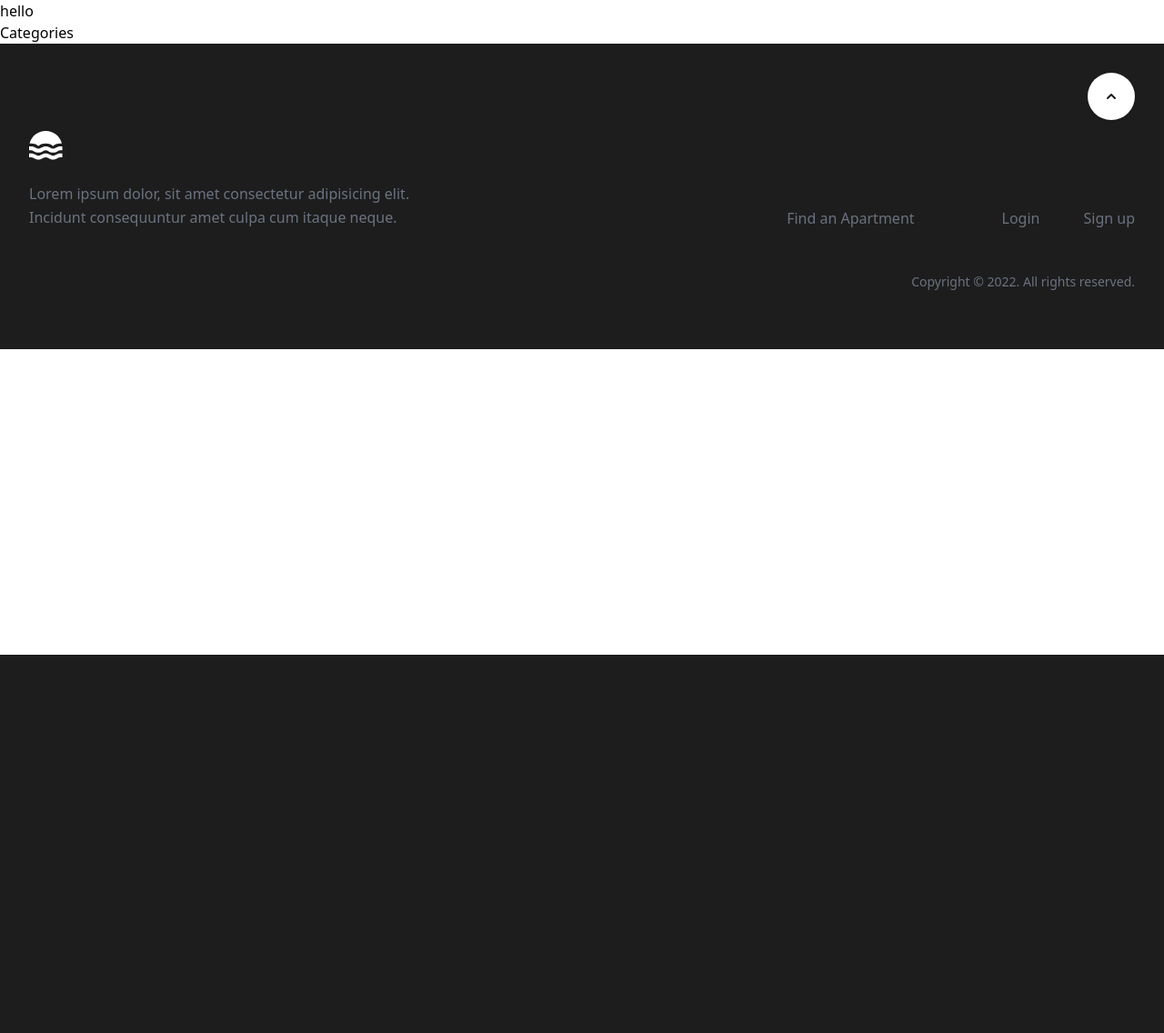
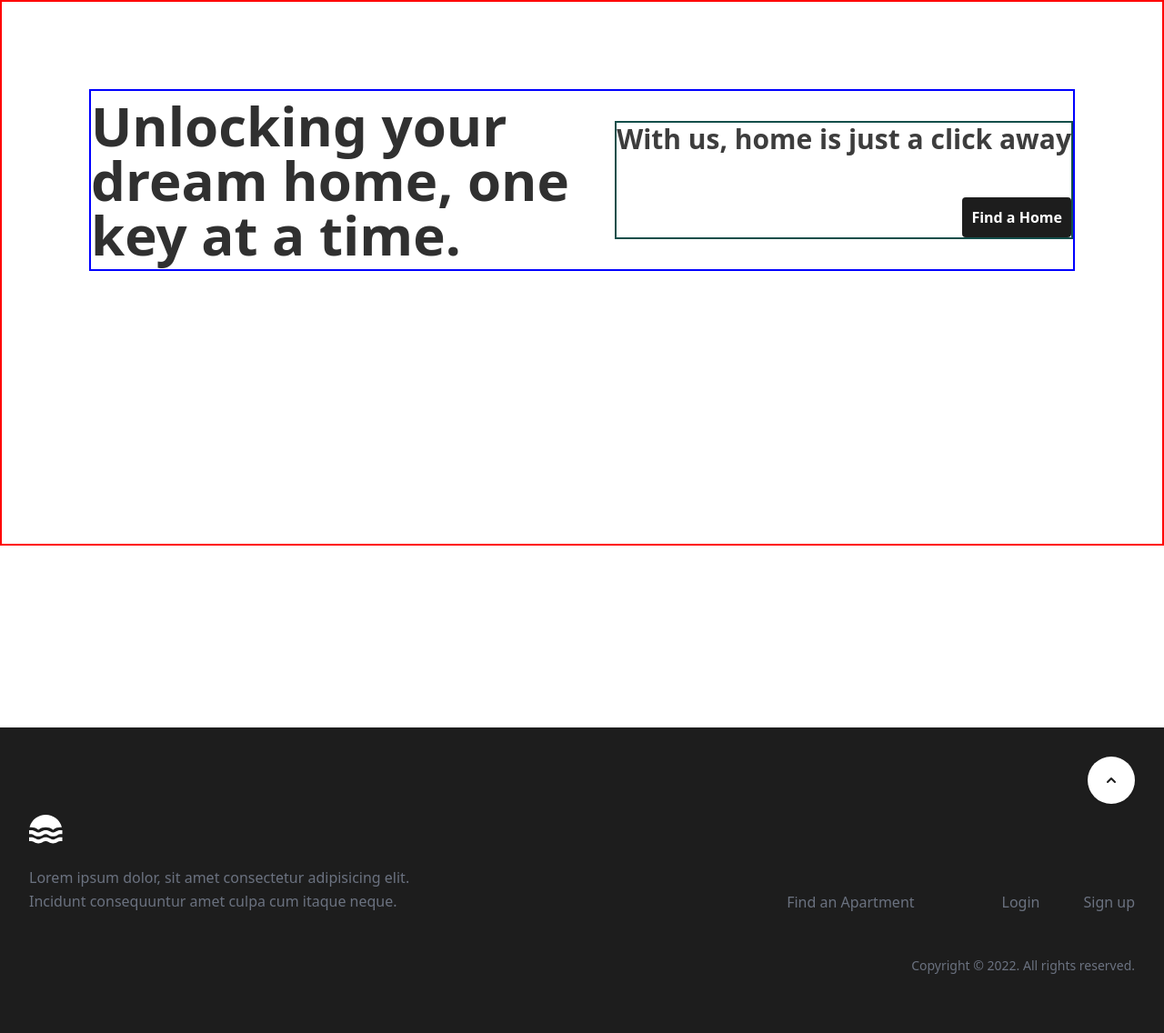
Before and after one commit to HarunaDev/realtor-marketplace, a Django app: page / in a window 1280 px wide. Shown: the part 80-1216 px from the top of the page at 91% size. Before the commit the page ends 800 px from the top, so only its background shows below. Run offline with Django 5.2, Linux system fonts and the light colour scheme; data that the repository does not hold is empty; some libraries are stand-ins or nearby versions.

Commit message:
styled banner top

```diff
--- a/realagent/core/templates/core/index.html
+++ b/realagent/core/templates/core/index.html
@@ -5,35 +5,17 @@
 {% endblock %}
 
 {% block content %}
-<h1>hello</h1>
+<main class="min-h-screen">
+    <section id="banner" class="border-2 border-[red] h-[600px] px-24 py-24">
+        <div class="flex justify-between items-center border-2 border-[blue] h-[200px]">
+            <h1 class="text-6xl text-[#303030] w-1/2 leading-none font-bold">Unlocking your dream home, one key at a time.</h1>
 
-{% for property in listings %}
+            <div class="flex flex-col justify-between items-end border-2 border-teal-900 h-2/3">
+                <h3 class="text-[#3d3d3d] font-semibold text-3xl">With us, home is just a click away</h3>
 
-<a href="{% url 'listing:detail' property.id %}">
-    <div>
-        <img class="w-[300px]" src="{{ property.thumbnail.url }}" alt="{{property.title}}">
-
-        <div>
-            <h1>{{ property.title }}</h1>
-            <p>{{ property.description }}</p>
-            <p>{{ property.created_at }}</p>
-            <p>{{ property.category }}, {{ property.price }}, {{ property.location }}</p>
+                <a class="bg-[#1d1d1d] px-2 py-2 border-2 border-[#1d1d1d] text-white font-semibold text-center rounded" href="#">Find a Home</a>
+            </div>
         </div>
-    </div>
-
-</a>
-{% endfor %}
-
-<div>
-    <h2>Categories</h2>
-
-    <div>
-        {% for category in categories %}
-        <h2>{{ category.name }}</h2>
-        <p>
-            {{ category.apartments.count }}
-        </p>
-        {% endfor %}
-    </div>
-</div>
+    </section>
+</main>
 {% endblock %}
--- a/realagent/theme/static/css/dist/styles.css
+++ b/realagent/theme/static/css/dist/styles.css
@@ -906,10 +950,38 @@ select {
   height: 100vh;
 }
 
+.h-\[\] {
+  height: ;
+}
+
+.h-\[600p\] {
+  height: 600p;
+}
+
+.h-\[600px\] {
+  height: 600px;
+}
+
+.h-\[300px\] {
+  height: 300px;
+}
+
+.h-\[200px\] {
+  height: 200px;
+}
+
+.h-2\/3 {
+  height: 66.666667%;
+}
+
 .min-h-full {
   min-height: 100%;
 }
 
+.min-h-screen {
+  min-height: 100vh;
+}
+
 .w-\[300px\] {
   width: 300px;
 }
@@ -966,10 +1070,30 @@ select {
   flex-wrap: wrap;
 }
 
+.place-items-center {
+  place-items: center;
+}
+
+.items-start {
+  align-items: flex-start;
+}
+
+.items-end {
+  align-items: flex-end;
+}
+
 .items-center {
   align-items: center;
 }
 
+.justify-start {
+  justify-content: flex-start;
+}
+
+.justify-end {
+  justify-content: flex-end;
+}
+
 .justify-center {
   justify-content: center;
 }
@@ -1046,6 +1195,33 @@ select {
   border-color: rgb(255 255 255 / var(--tw-border-opacity));
 }
 
+.border-\[red\] {
+  --tw-border-opacity: 1;
+  border-color: rgb(255 0 0 / var(--tw-border-opacity));
+}
+
+.border-\[\] {
+  border-color: ;
+}
+
+.border-\[blue\] {
+  --tw-border-opacity: 1;
+  border-color: rgb(0 0 255 / var(--tw-border-opacity));
+}
+
+.border-teal-900 {
+  --tw-border-opacity: 1;
+  border-color: rgb(19 78 74 / var(--tw-border-opacity));
+}
+
+.border-\[\!\] {
+  border-color: !;
+}
+
+.border-\[\#\] {
+  border-color: #;
+}
+
 .bg-\[\#1d1d1d\] {
   --tw-bg-opacity: 1;
   background-color: rgb(29 29 29 / var(--tw-bg-opacity));
@@ -1134,8 +1327,65 @@ select {
   padding-bottom: 1rem;
 }
 
+.px-3\.5 {
+  padding-left: 0.875rem;
+  padding-right: 0.875rem;
+}
+
+.px-8 {
+  padding-left: 2rem;
+  padding-right: 2rem;
+}
+
+.py-1 {
+  padding-top: 0.25rem;
+  padding-bottom: 0.25rem;
+}
+
+.py-24 {
+  padding-top: 6rem;
+  padding-bottom: 6rem;
+}
+
+.py-32 {
+  padding-top: 8rem;
+  padding-bottom: 8rem;
+}
+
+.px-16 {
+  padding-left: 4rem;
+  padding-right: 4rem;
+}
+
+.px-24 {
+  padding-left: 6rem;
+  padding-right: 6rem;
+}
+
+.py-6 {
+  padding-top: 1.5rem;
+  padding-bottom: 1.5rem;
+}
+
+.px-2 {
+  padding-left: 0.5rem;
+  padding-right: 0.5rem;
+}
+
+.pt-24 {
+  padding-top: 6rem;
+}
+
+.text-left {
+  text-align: left;
+}
+
 .text-center {
   text-align: center;
+}
+
+.text-right {
+  text-align: right;
 }
 
 .font-serif {
@@ -1157,6 +1407,36 @@ select {
   line-height: 1.25rem;
 }
 
+.text-3xl {
+  font-size: 1.875rem;
+  line-height: 2.25rem;
+}
+
+.text-base {
+  font-size: 1rem;
+  line-height: 1.5rem;
+}
+
+.text-4xl {
+  font-size: 2.25rem;
+  line-height: 2.5rem;
+}
+
+.text-6xl {
+  font-size: 3.75rem;
+  line-height: 1;
+}
+
+.text-lg {
+  font-size: 1.125rem;
+  line-height: 1.75rem;
+}
+
+.text-xl {
+  font-size: 1.25rem;
+  line-height: 1.75rem;
+}
+
 .font-bold {
   font-weight: 700;
 }
@@ -1189,6 +1469,34 @@ select {
   line-height: 1.625;
 }
 
+.leading-7 {
+  line-height: 1.75rem;
+}
+
+.leading-4 {
+  line-height: 1rem;
+}
+
+.leading-10 {
+  line-height: 2.5rem;
+}
+
+.leading-loose {
+  line-height: 2;
+}
+
+.leading-snug {
+  line-height: 1.375;
+}
+
+.leading-tight {
+  line-height: 1.25;
+}
+
+.leading-none {
+  line-height: 1;
+}
+
 .tracking-normal {
   letter-spacing: 0em;
 }
@@ -1230,6 +1538,90 @@ select {
 .text-white {
   --tw-text-opacity: 1;
   color: rgb(255 255 255 / var(--tw-text-opacity));
+}
+
+.text-indigo-600 {
+  --tw-text-opacity: 1;
+  color: rgb(79 70 229 / var(--tw-text-opacity));
+}
+
+.text-\[\#303030\] {
+  --tw-text-opacity: 1;
+  color: rgb(48 48 48 / var(--tw-text-opacity));
+}
+
+.text-\[\] {
+  color: ;
+}
+
+.text-\[\#\] {
+  color: #;
+}
+
+.text-\[\#1\] {
+  color: #1;
+}
+
+.text-\[\#13\] {
+  color: #13;
+}
+
+.text-\[\#202020\] {
+  --tw-text-opacity: 1;
+  color: rgb(32 32 32 / var(--tw-text-opacity));
+}
+
+.text-\[\#2d2020\] {
+  --tw-text-opacity: 1;
+  color: rgb(45 32 32 / var(--tw-text-opacity));
+}
+
+.text-\[\#2d2d20\] {
+  --tw-text-opacity: 1;
+  color: rgb(45 45 32 / var(--tw-text-opacity));
+}
+
+.text-\[\#2d2d2d\] {
+  --tw-text-opacity: 1;
+  color: rgb(45 45 45 / var(--tw-text-opacity));
+}
+
+.text-\[\#2d2dd\] {
+  color: #2d2dd;
+}
+
+.text-\[\#2d2d4d\] {
+  --tw-text-opacity: 1;
+  color: rgb(45 45 77 / var(--tw-text-opacity));
+}
+
+.text-\[\#2d4d4d\] {
+  --tw-text-opacity: 1;
+  color: rgb(45 77 77 / var(--tw-text-opacity));
+}
+
+.text-\[\#4d4d4d\] {
+  --tw-text-opacity: 1;
+  color: rgb(77 77 77 / var(--tw-text-opacity));
+}
+
+.text-\[\#3d4d4d\] {
+  --tw-text-opacity: 1;
+  color: rgb(61 77 77 / var(--tw-text-opacity));
+}
+
+.text-\[\#3d3d4d\] {
+  --tw-text-opacity: 1;
+  color: rgb(61 61 77 / var(--tw-text-opacity));
+}
+
+.text-\[\#3d3d3d\] {
+  --tw-text-opacity: 1;
+  color: rgb(61 61 61 / var(--tw-text-opacity));
+}
+
+.underline {
+  text-decoration-line: underline;
 }
 
 .shadow {
```
Also changed, not shown: other parts of realagent/theme/static/css/dist/styles.css (+151 -0 lines).
